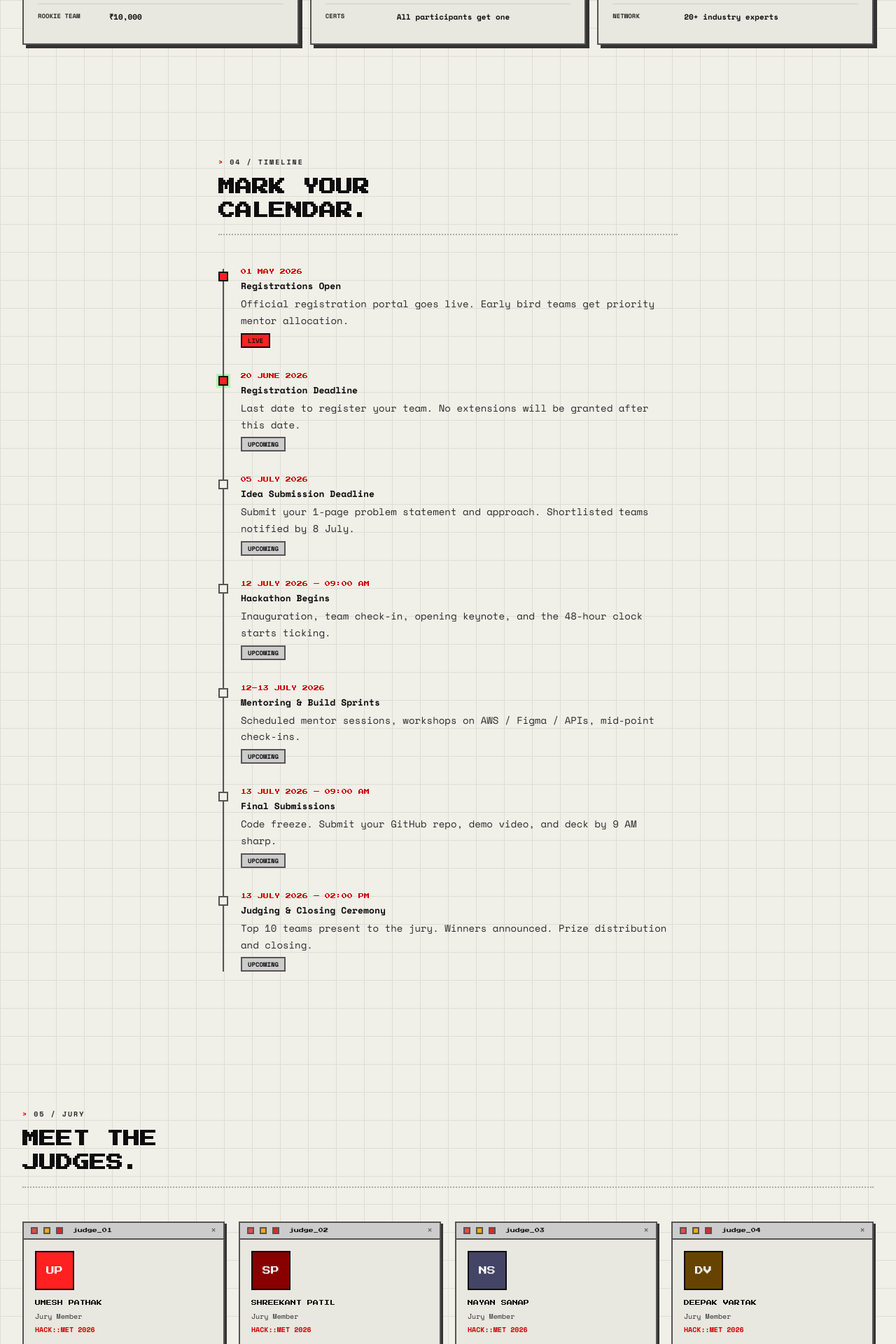
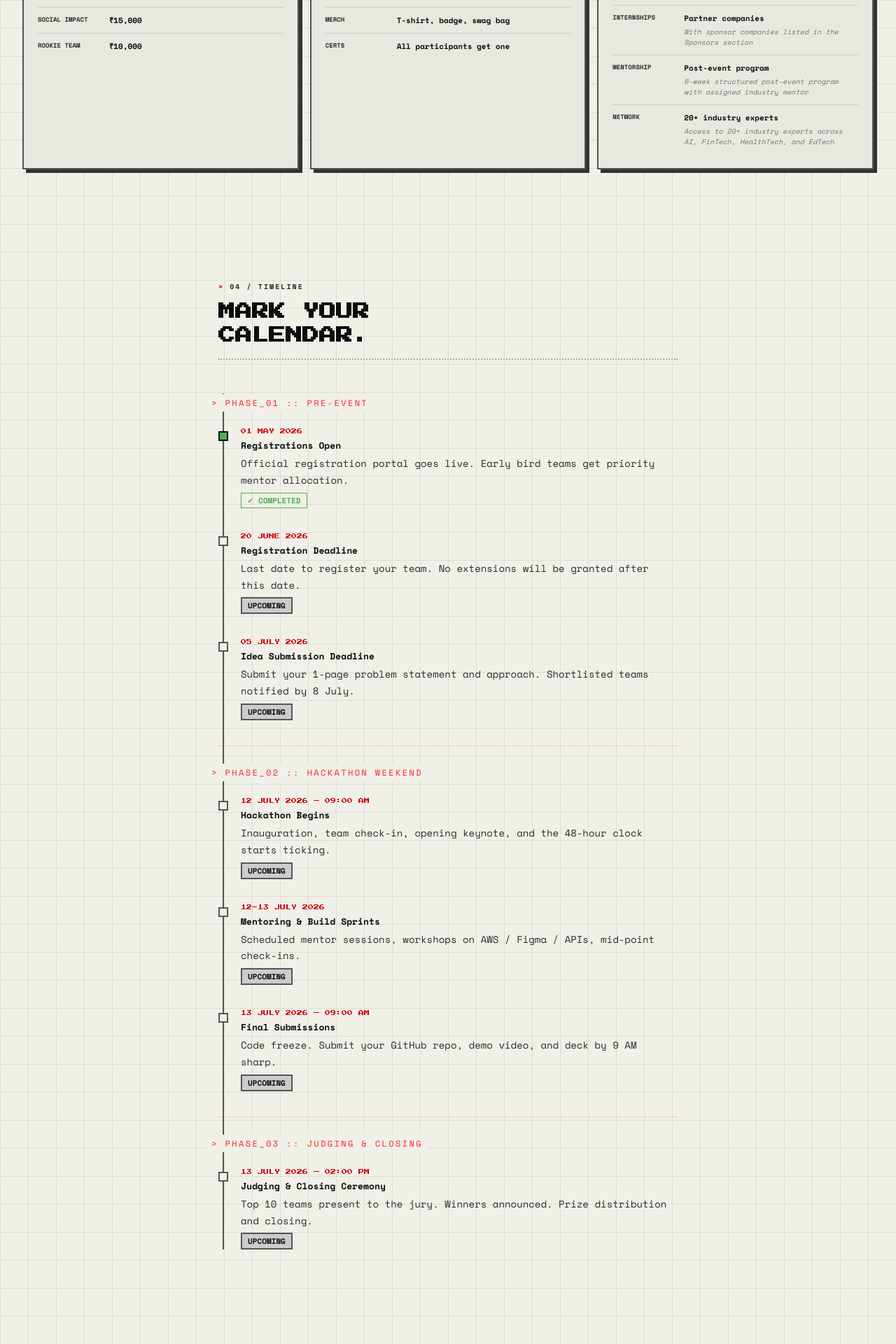
Before and after one commit to rohansachinpatil/hackmet-2026, a Next.js app: page / in a window 1280 px wide. Shown: the part 4680-6600 px from the top of the page at 70% size. Built offline with nearby package versions, Linux system fonts and the light colour scheme.

Commit message:
feat: add Timeline, Judges, and Prizes components with base styling in globals.css

```diff
--- a/app/globals.css
+++ b/app/globals.css
@@ -598,6 +598,17 @@ section {
   font-weight: 700;
 }
 
+.info-sub {
+  font-family: 'Space Mono', monospace;
+  font-size: 10px;
+  color: var(--text-sec);
+  opacity: 0.6;
+  font-style: italic;
+  font-weight: 400;
+  line-height: 1.5;
+  display: block;
+}
+
 /* ───── TRACKS ───── */
 .tracks-grid {
   display: grid;
@@ -748,9 +759,13 @@ section {
 }
 
 .prize-card.gold {
-  background: var(--card-header);
+  background: linear-gradient(rgba(220, 0, 0, 0.08), rgba(220, 0, 0, 0.08)), var(--card-header);
   padding-top: 48px;
   padding-bottom: 48px;
+  transform: scale(1.05);
+  transform-origin: bottom center;
+  box-shadow: 0 0 30px rgba(220, 0, 0, 0.35);
+  z-index: 10;
 }
 
 .prize-rank {
@@ -769,7 +784,7 @@ section {
 
 .prize-amt {
   font-family: 'Press Start 2P', monospace;
-  font-size: clamp(16px, 2.5vw, 24px);
+  font-size: 32px;
   color: var(--primary-dark);
   display: block;
   margin-bottom: 8px;
@@ -805,7 +820,22 @@ section {
 }
 
 .prize-card.gold .prize-amt {
-  font-size: clamp(20px, 3vw, 32px);
+  font-size: clamp(48px, 4vw, 56px);
+  color: var(--primary);
+  font-weight: bold;
+}
+
+.prize-card.gold .prize-amt span.rupee {
+  font-size: 36px;
+}
+
+.grand-prize-label {
+  font-family: 'Space Mono', monospace;
+  font-size: 12px;
+  text-transform: uppercase;
+  color: rgba(255, 255, 255, 0.8);
+  letter-spacing: 0.15em;
+  margin-bottom: 6px;
 }
 
 .prize-top-badge {
@@ -839,6 +869,32 @@ section {
   background: var(--border-dark);
 }
 
+.tl-phase-wrapper {
+  position: relative;
+  z-index: 2;
+}
+
+.tl-phase-divider {
+  border-top: 1px dashed rgba(220, 0, 0, 0.25);
+  margin-top: 12px;
+  margin-bottom: 24px;
+  margin-left: -32px;
+  width: calc(100% + 32px);
+}
+
+.tl-phase-label {
+  font-family: 'Space Mono', monospace;
+  font-size: 12px;
+  text-transform: uppercase;
+  color: var(--primary);
+  letter-spacing: 0.2em;
+  margin-bottom: 24px;
+  margin-left: -50px;
+  background: var(--bg);
+  padding: 4px 8px;
+  display: inline-block;
+}
+
 .tl-item {
   position: relative;
   margin-bottom: 36px;
@@ -854,15 +910,20 @@ section {
   border: 2px solid var(--border-dark);
 }
 
-.tl-dot.done {
-  background: var(--primary);
+.tl-dot.status-completed {
+  background: #4caf50;
   border-color: var(--text);
 }
 
-.tl-dot.active {
-  background: var(--primary);
+.tl-dot.status-live {
+  background: #e00000;
   border-color: var(--text);
-  box-shadow: 0 0 0 3px rgba(0, 255, 0, 0.25);
+  animation: pulseHot 1.5s ease-in-out infinite;
+}
+
+.tl-dot.status-upcoming {
+  background: var(--bg);
+  border-color: var(--border-dark);
 }
 
 .tl-date {
@@ -889,19 +950,41 @@ section {
 .tl-badge {
   display: inline-block;
   font-family: 'Space Mono', monospace;
-  font-size: 9px;
+  font-size: 11px;
   font-weight: 700;
   background: var(--card-header);
   border: 2px solid var(--border-dark);
   padding: 2px 8px;
   color: var(--text);
   margin-top: 6px;
-}
-
-.tl-badge.live {
-  background: var(--primary);
-  color: var(--black);
-  border-color: var(--text);
+  text-transform: uppercase;
+}
+
+.tl-badge.status-completed {
+  background: transparent;
+  border: 1px solid #4caf50;
+  color: #4caf50;
+}
+
+.tl-badge.status-live {
+  background: #e00000;
+  color: var(--white);
+  border-color: #e00000;
+}
+
+.tl-badge.status-live .live-dot {
+  display: inline-block;
+  width: 6px;
+  height: 6px;
+  border-radius: 50%;
+  background: var(--white);
+  margin-right: 6px;
+  vertical-align: middle;
+  animation: blink 1s steps(1) infinite;
+}
+
+.tl-badge.status-upcoming {
+  /* default styles apply */
 }
 
 /* ───── JUDGES ───── */
@@ -916,6 +999,9 @@ section {
   box-shadow: var(--shadow-sm);
   background: var(--card-bg);
   transition: transform 150ms steps(4);
+  display: flex;
+  flex-direction: column;
+  height: 100%;
 }
 
 .judge-card:hover {
@@ -929,20 +1015,48 @@ section {
 
 .judge-body {
   padding: 16px;
-}
-
-.judge-avatar {
-  width: 56px;
-  height: 56px;
-  background: var(--border-dark);
-  border: 2px solid var(--text);
+  flex: 1;
+  display: flex;
+  flex-direction: column;
+  position: relative;
+}
+
+.judge-social-link {
+  position: absolute;
+  top: 16px;
+  right: 16px;
+  color: var(--text-sec);
+  opacity: 0.7;
+  transition: opacity 0.2s;
+}
+
+.judge-social-link:hover {
+  opacity: 1;
+  color: var(--primary);
+}
+
+.judge-avatar-img,
+.judge-avatar-fallback {
+  width: 80px;
+  height: 80px;
+  border-radius: 4px;
+  margin-bottom: 12px;
+  flex-shrink: 0;
+}
+
+.judge-avatar-img {
+  object-fit: cover;
+  border: 1px solid var(--border-dark);
+}
+
+.judge-avatar-fallback {
   display: flex;
   align-items: center;
   justify-content: center;
   font-family: 'Press Start 2P', monospace;
-  font-size: 12px;
+  font-size: 16px;
   color: var(--white);
-  margin-bottom: 12px;
+  border: 1px solid var(--primary);
 }
 
 .judge-name {
@@ -953,16 +1067,22 @@ section {
   line-height: 1.5;
 }
 
-.judge-role {
+.judge-affiliation {
+  font-family: 'Space Mono', monospace;
+  font-size: 11px;
+  color: var(--primary-dark);
+  text-transform: uppercase;
+  margin-bottom: 8px;
+}
+
+.judge-bio {
+  font-family: 'Space Mono', monospace;
   font-size: 10px;
   color: var(--text-sec);
-  margin-bottom: 4px;
-}
-
-.judge-org {
-  font-size: 10px;
-  color: var(--primary-dark);
-  font-weight: 700;
+  opacity: 0.6;
+  font-style: italic;
+  font-weight: 400;
+  line-height: 1.5;
 }
 
 /* ───── FAQ ───── */
@@ -1743,6 +1863,10 @@ footer {
     grid-template-columns: 1fr;
   }
 
+  .tl-phase-label {
+    margin-left: -32px;
+  }
+
   .judges-grid {
     grid-template-columns: 1fr;
   }
@@ -1800,6 +1924,11 @@ footer {
     grid-template-columns: 1fr;
   }
 
+  .prize-card.gold {
+    order: -1;
+    margin-bottom: 24px;
+  }
+
   section {
     padding: 40px 16px;
   }
--- a/components/Judges.jsx
+++ b/components/Judges.jsx
@@ -1,9 +1,49 @@
 export default function Judges() {
   const judges = [
-    { id: '01', avatar: 'UP', bg: '', name: 'UMESH PATHAK' },
-    { id: '02', avatar: 'SP', bg: '#880000', name: 'SHREEKANT PATIL' },
-    { id: '03', avatar: 'NS', bg: '#444466', name: 'NAYAN SANAP' },
-    { id: '04', avatar: 'DV', bg: '#664400', name: 'DEEPAK VARTAK' },
+    {
+      id: '01',
+      avatar: 'UP',
+      name: 'UMESH PATHAK',
+      role: 'CTO',
+      company: 'TechStartup Nashik',
+      bio: '15 years in deep tech, 3 successful exits, mentor at NASSCOM.',
+      photo: '/assets/judges/umesh-pathak.jpg',
+      gradient: 'linear-gradient(135deg, #1a1a1a, #4a0000)',
+      linkedin: 'https://linkedin.com/in/umeshpathak'
+    },
+    {
+      id: '02',
+      avatar: 'SP',
+      name: 'SHREEKANT PATIL',
+      role: 'FOUNDER',
+      company: 'PARENIT',
+      bio: 'Serial entrepreneur & angel investor. Specializes in B2B SaaS scaling.',
+      photo: '', // Deliberately blank to demonstrate the fallback gradient
+      gradient: 'linear-gradient(135deg, #4d0000, #990000)',
+      linkedin: 'https://linkedin.com/in/shreekantpatil'
+    },
+    {
+      id: '03',
+      avatar: 'NS',
+      name: 'NAYAN SANAP',
+      role: 'AI RESEARCHER',
+      company: 'OPENAI LABS',
+      bio: 'Pioneering work in large language models and computer vision pipelines.',
+      photo: '/assets/judges/nayan-sanap.jpg',
+      gradient: 'linear-gradient(135deg, #222233, #444466)',
+      linkedin: 'https://linkedin.com/in/nayansanap'
+    },
+    {
+      id: '04',
+      avatar: 'DV',
+      name: 'DEEPAK VARTAK',
+      role: 'VP ENGINEERING',
+      company: 'FINTECH HUB',
+      bio: 'Architected highly scalable fintech systems handling 1M+ TPS.',
+      photo: '/assets/judges/deepak-vartak.jpg',
+      gradient: 'linear-gradient(135deg, #332200, #664400)',
+      linkedin: 'https://linkedin.com/in/deepakvartak'
+    },
   ];
 
   return (
@@ -22,10 +62,25 @@ export default function Judges() {
               <span style={{ marginLeft: 'auto' }}>×</span>
             </div>
             <div className="judge-body">
-              <div className="judge-avatar" style={{ background: judge.bg || 'var(--primary)' }}>{judge.avatar}</div>
+              {judge.linkedin && (
+                <a href={judge.linkedin} target="_blank" rel="noopener noreferrer" className="judge-social-link">
+                  <svg xmlns="http://www.w3.org/2000/svg" viewBox="0 0 24 24" width="14" height="14" fill="currentColor">
+                    <path d="M19 0h-14c-2.761 0-5 2.239-5 5v14c0 2.761 2.239 5 5 5h14c2.762 0 5-2.239 5-5v-14c0-2.761-2.238-5-5-5zm-11 19h-3v-11h3v11zm-1.5-12.268c-.966 0-1.75-.79-1.75-1.764s.784-1.764 1.75-1.764 1.75.79 1.75 1.764-.783 1.764-1.75 1.764zm13.5 12.268h-3v-5.604c0-3.368-4-3.113-4 0v5.604h-3v-11h3v1.765c1.396-2.586 7-2.777 7 2.476v6.759z"/>
+                  </svg>
+                </a>
+              )}
+
+              {judge.photo ? (
+                <img src={judge.photo} alt={judge.name} className="judge-avatar-img" loading="lazy" />
+              ) : (
+                <div className="judge-avatar-fallback" style={{ background: judge.gradient }}>
+                  {judge.avatar}
+                </div>
+              )}
+
               <div className="judge-name">{judge.name}</div>
-              <div className="judge-role">Jury Member</div>
-              <div className="judge-org">HACK::MET 2026</div>
+              <div className="judge-affiliation">{judge.role} · {judge.company}</div>
+              <div className="judge-bio">{judge.bio}</div>
             </div>
           </div>
         ))}
--- a/components/Prizes.jsx
+++ b/components/Prizes.jsx
@@ -27,7 +27,8 @@ export default function Prizes() {
           <div className="prize-top-badge">★ WINNER</div>
           <div className="prize-rank">1st Place</div>
           <span className="prize-medal">🏆</span>
-          <span className="prize-amt">₹30,000</span>
+          <div className="grand-prize-label">GRAND PRIZE</div>
+          <span className="prize-amt"><span className="rupee">₹</span>30,000</span>
           <div className="prize-label">Cash Prize</div>
           <div className="prize-perks">
             <div className="prize-perk">Pre-seed funding access</div>
@@ -71,10 +72,34 @@ export default function Prizes() {
         <div className="about-card">
           <div className="terminal-bar"><span className="t-dot r"></span><span style={{ marginLeft: '8px' }}>OPPORTUNITIES.exe</span></div>
           <div className="about-card-body">
-            <div className="info-row"><span className="info-key">INCUBATION</span><span className="info-val">MET E-Cell fast-track</span></div>
-            <div className="info-row"><span className="info-key">INTERNSHIPS</span><span className="info-val">Partner companies</span></div>
-            <div className="info-row"><span className="info-key">MENTORSHIP</span><span className="info-val">Post-event program</span></div>
-            <div className="info-row"><span className="info-key">NETWORK</span><span className="info-val">20+ industry experts</span></div>
+            <div className="info-row">
+              <span className="info-key">INCUBATION</span>
+              <div className="info-val" style={{ display: 'flex', flexDirection: 'column', gap: '4px' }}>
+                <span>MET E-Cell fast-track</span>
+                <span className="info-sub">Via MET E-Cell Cohort Program — Winners fast-tracked to pitch review</span>
+              </div>
+            </div>
+            <div className="info-row">
+              <span className="info-key">INTERNSHIPS</span>
+              <div className="info-val" style={{ display: 'flex', flexDirection: 'column', gap: '4px' }}>
+                <span>Partner companies</span>
+                <span className="info-sub">With sponsor companies listed in the Sponsors section</span>
+              </div>
+            </div>
+            <div className="info-row">
+              <span className="info-key">MENTORSHIP</span>
+              <div className="info-val" style={{ display: 'flex', flexDirection: 'column', gap: '4px' }}>
+                <span>Post-event program</span>
+                <span className="info-sub">6-week structured post-event program with assigned industry mentor</span>
+              </div>
+            </div>
+            <div className="info-row">
+              <span className="info-key">NETWORK</span>
+              <div className="info-val" style={{ display: 'flex', flexDirection: 'column', gap: '4px' }}>
+                <span>20+ industry experts</span>
+                <span className="info-sub">Access to 20+ industry experts across AI, FinTech, HealthTech, and EdTech</span>
+              </div>
+            </div>
           </div>
         </div>
       </div>
--- a/components/Timeline.jsx
+++ b/components/Timeline.jsx
@@ -1,59 +1,122 @@
+'use client';
+import { useState, useEffect } from 'react';
+
+const events = [
+  {
+    id: 1,
+    phase: '> PHASE_01 :: PRE-EVENT',
+    dateStr: '01 MAY 2026',
+    dateIso: '2026-05-01T09:00:00+05:30',
+    title: 'Registrations Open',
+    desc: 'Official registration portal goes live. Early bird teams get priority mentor allocation.'
+  },
+  {
+    id: 2,
+    dateStr: '20 JUNE 2026',
+    dateIso: '2026-06-20T23:59:00+05:30',
+    title: 'Registration Deadline',
+    desc: 'Last date to register your team. No extensions will be granted after this date.'
+  },
+  {
+    id: 3,
+    dateStr: '05 JULY 2026',
+    dateIso: '2026-07-05T23:59:00+05:30',
+    title: 'Idea Submission Deadline',
+    desc: 'Submit your 1-page problem statement and approach. Shortlisted teams notified by 8 July.'
+  },
+  {
+    id: 4,
+    phase: '> PHASE_02 :: HACKATHON WEEKEND',
+    dateStr: '12 JULY 2026 — 09:00 AM',
+    dateIso: '2026-07-12T09:00:00+05:30',
+    title: 'Hackathon Begins',
+    desc: 'Inauguration, team check-in, opening keynote, and the 48-hour clock starts ticking.'
+  },
+  {
+    id: 5,
+    dateStr: '12–13 JULY 2026',
+    dateIso: '2026-07-12T14:00:00+05:30',
+    title: 'Mentoring & Build Sprints',
+    desc: 'Scheduled mentor sessions, workshops on AWS / Figma / APIs, mid-point check-ins.'
+  },
+  {
+    id: 6,
+    dateStr: '13 JULY 2026 — 09:00 AM',
+    dateIso: '2026-07-13T09:00:00+05:30',
+    title: 'Final Submissions',
+    desc: 'Code freeze. Submit your GitHub repo, demo video, and deck by 9 AM sharp.'
+  },
+  {
+    id: 7,
+    phase: '> PHASE_03 :: JUDGING & CLOSING',
+    dateStr: '13 JULY 2026 — 02:00 PM',
+    dateIso: '2026-07-13T14:00:00+05:30',
+    title: 'Judging & Closing Ceremony',
+    desc: 'Top 10 teams present to the jury. Winners announced. Prize distribution and closing.'
+  }
+];
+
 export default function Timeline() {
+  const [currentTime, setCurrentTime] = useState(null);
+
+  useEffect(() => {
+    setCurrentTime(new Date());
+    const intervalId = setInterval(() => {
+      setCurrentTime(new Date());
+    }, 60000);
+    return () => clearInterval(intervalId);
+  }, []);
+
+  const getEventStatus = (eventDateIso) => {
+    if (!currentTime) return 'status-upcoming';
+
+    const eventTime = new Date(eventDateIso).getTime();
+    const now = currentTime.getTime();
+    const oneHour = 60 * 60 * 1000;
+
+    if (now > eventTime + oneHour) {
+      return 'status-completed';
+    } else if (now >= eventTime - oneHour && now <= eventTime + oneHour) {
+      return 'status-live';
+    } else {
+      return 'status-upcoming';
+    }
+  };
+
+  const renderBadgeContent = (status) => {
+    if (status === 'status-completed') return '✓ COMPLETED';
+    if (status === 'status-live') return <><span className="live-dot"></span>LIVE NOW</>;
+    return 'UPCOMING';
+  };
+
   return (
     <section id="timeline" style={{ maxWidth: '720px' }}>
       <div className="section-label">04 / Timeline</div>
       <h2 className="section-title">MARK YOUR<br />CALENDAR.</h2>
       <hr className="section-divider" />
       <div className="timeline">
-        <div className="tl-item">
-          <div className="tl-dot done"></div>
-          <div className="tl-date">01 MAY 2026</div>
-          <div className="tl-title">Registrations Open</div>
-          <p className="tl-desc">Official registration portal goes live. Early bird teams get priority mentor allocation.</p>
-          <span className="tl-badge live">LIVE</span>
-        </div>
-        <div className="tl-item">
-          <div className="tl-dot active"></div>
-          <div className="tl-date">20 JUNE 2026</div>
-          <div className="tl-title">Registration Deadline</div>
-          <p className="tl-desc">Last date to register your team. No extensions will be granted after this date.</p>
-          <span className="tl-badge">UPCOMING</span>
-        </div>
-        <div className="tl-item">
-          <div className="tl-dot"></div>
-          <div className="tl-date">05 JULY 2026</div>
-          <div className="tl-title">Idea Submission Deadline</div>
-          <p className="tl-desc">Submit your 1-page problem statement and approach. Shortlisted teams notified by 8 July.</p>
-          <span className="tl-badge">UPCOMING</span>
-        </div>
-        <div className="tl-item">
-          <div className="tl-dot"></div>
-          <div className="tl-date">12 JULY 2026 — 09:00 AM</div>
-          <div className="tl-title">Hackathon Begins</div>
-          <p className="tl-desc">Inauguration, team check-in, opening keynote, and the 48-hour clock starts ticking.</p>
-          <span className="tl-badge">UPCOMING</span>
-        </div>
-        <div className="tl-item">
-          <div className="tl-dot"></div>
-          <div className="tl-date">12–13 JULY 2026</div>
-          <div className="tl-title">Mentoring &amp; Build Sprints</div>
-          <p className="tl-desc">Scheduled mentor sessions, workshops on AWS / Figma / APIs, mid-point check-ins.</p>
-          <span className="tl-badge">UPCOMING</span>
-        </div>
-        <div className="tl-item">
-          <div className="tl-dot"></div>
-          <div className="tl-date">13 JULY 2026 — 09:00 AM</div>
-          <div className="tl-title">Final Submissions</div>
-          <p className="tl-desc">Code freeze. Submit your GitHub repo, demo video, and deck by 9 AM sharp.</p>
-          <span className="tl-badge">UPCOMING</span>
-        </div>
-        <div className="tl-item">
-          <div className="tl-dot"></div>
-          <div className="tl-date">13 JULY 2026 — 02:00 PM</div>
-          <div className="tl-title">Judging &amp; Closing Ceremony</div>
-          <p className="tl-desc">Top 10 teams present to the jury. Winners announced. Prize distribution and closing.</p>
-          <span className="tl-badge">UPCOMING</span>
-        </div>
+        {events.map((event, index) => {
+          const status = getEventStatus(event.dateIso);
+          return (
+            <div key={event.id}>
+              {event.phase && (
+                <div className="tl-phase-wrapper">
+                  {index > 0 && <div className="tl-phase-divider"></div>}
+                  <div className="tl-phase-label">{event.phase}</div>
+                </div>
+              )}
+              <div className="tl-item" data-event-date={event.dateIso}>
+                <div className={`tl-dot ${status}`}></div>
+                <div className="tl-date">{event.dateStr}</div>
+                <div className="tl-title">{event.title}</div>
+                <p className="tl-desc">{event.desc}</p>
+                <span className={`tl-badge ${status}`}>
+                  {renderBadgeContent(status)}
+                </span>
+              </div>
+            </div>
+          );
+        })}
       </div>
     </section>
   );
```
